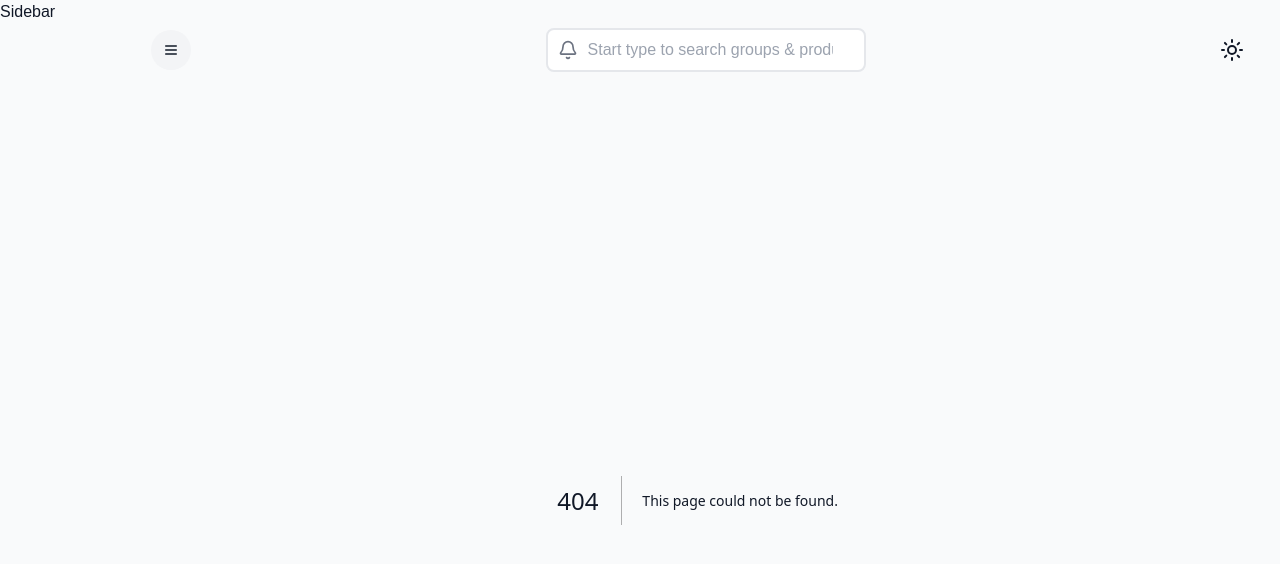
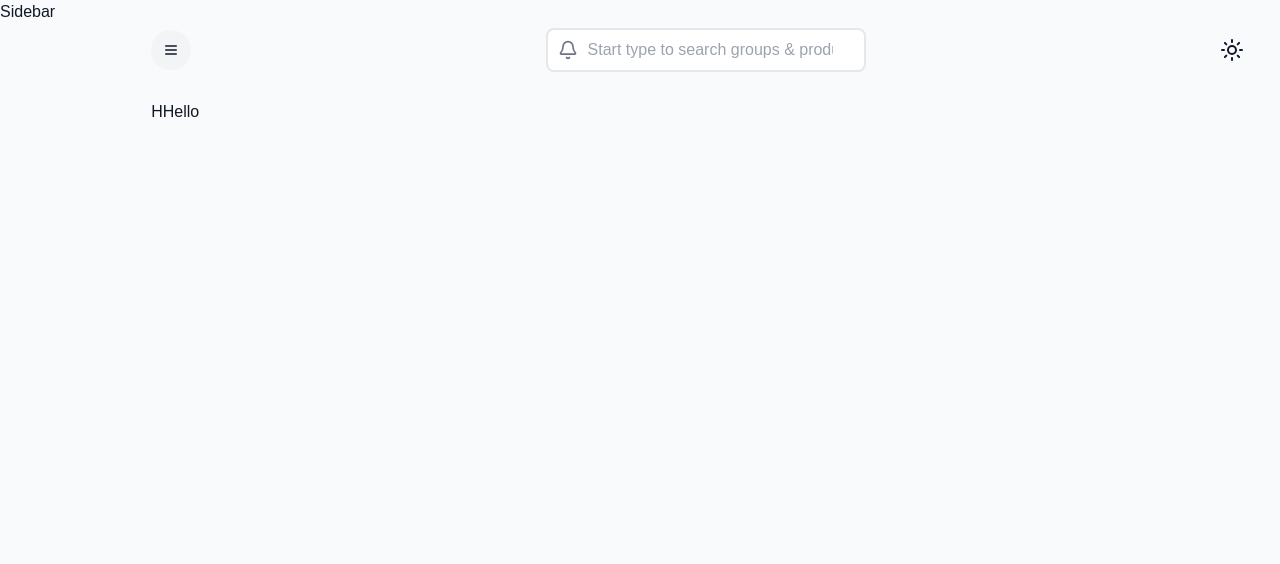
Before and after one commit to GogaImerlishvili/inventory_managment, a Next.js app: page /dashboard in a window 1280 px wide. Before the commit this address had no page. Shown: the top 564 px of the page. Built offline with nearby package versions, Linux system fonts and the light colour scheme.

Commit message:
create dashboard

```diff
--- /dev/null
+++ b/src/app/dashboard/page.tsx
@@ -0,0 +1,12 @@
+import React from 'react'
+
+
+const Dashboard= () => {
+  return (
+    <div>
+      <h1>HHello</h1>
+    </div>
+  )
+}
+
+export default Dashboard
```
